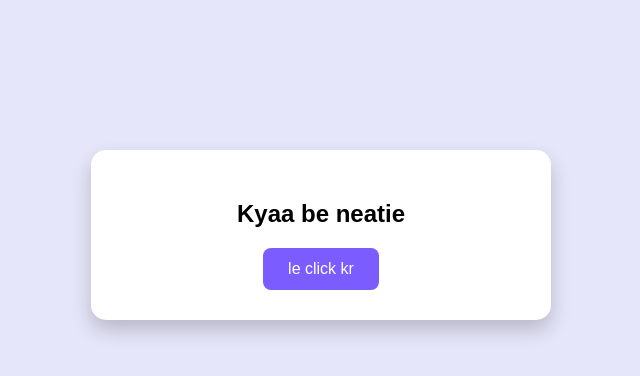
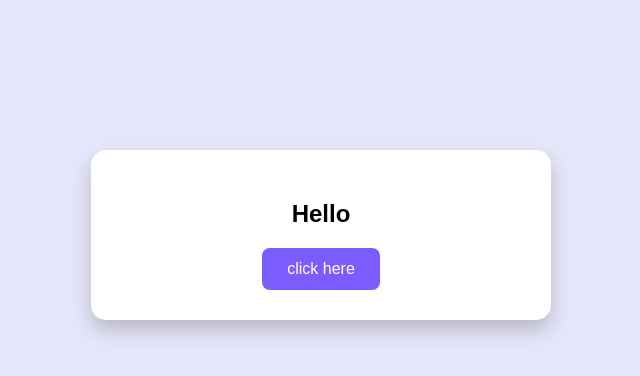
Before and after one commit to ShivvaaaX1010/gallery-app1, a plain HTML site: page index.html in a window 1280 px wide. Shown: the whole page, without its empty margins (319-959 px from the left). Drawn offline with Linux system fonts and the light colour scheme.

Commit message:
Update text in index.html for clarity

```diff
--- a/index.html
+++ b/index.html
@@ -33,8 +33,8 @@ button{
 <body>
 
 <div class="box">
-<h2>Kyaa be neatie</h2>
-<button onclick="next()">le click kr</button>
+<h2>Hello</h2></h2>
+<button onclick="next()">click here</button>
 </div>
 
 <script>
@@ -43,7 +43,7 @@ function next(){
   if(name){
     document.body.innerHTML = `
       <h3 style="position:fixed;top:10px;left:10px;">${name}</h3>
-      <h1> Aaghe ab kl bnega😛</h1>
+      <h1> In progress🛠</h1>
     `;
   }
 }
```
